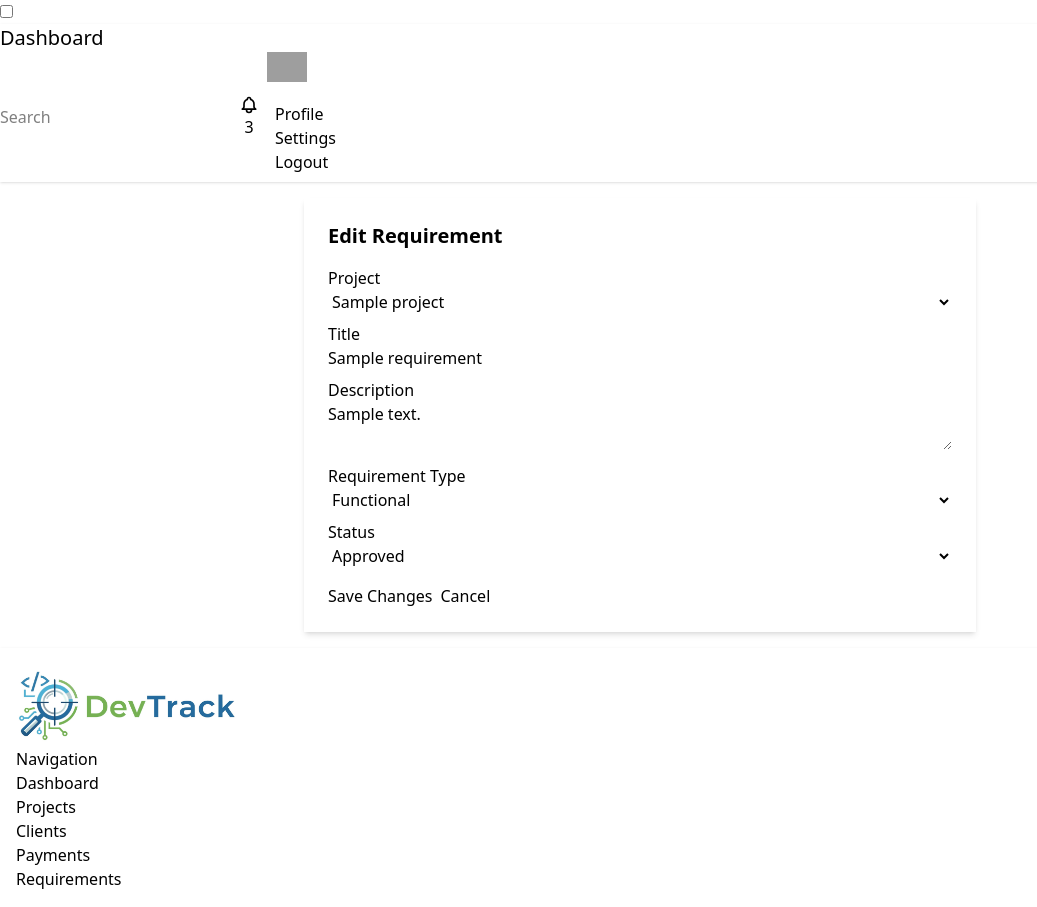
After one commit to Watakaian/Software_Project_Manager, a Django app: page /projects/requirement/1/edit/ in a window 1280 px wide. The commit adds this page. Shown: the whole page, without its empty margins (0-1037 px from the left). Run offline with Django 5.2, Linux system fonts and the light colour scheme; tables that the repository leaves empty hold one stand-in row (values such as "Sample post"); some libraries are stand-ins or nearby versions; grey boxes are pictures that could not be loaded.

Commit message:
Added Requirement Update Functionality

```diff
--- a/projects/templates/projects/partials/requirement_row.html
+++ b/projects/templates/projects/partials/requirement_row.html
@@ -7,7 +7,7 @@
         <a href="{% url 'projects:requirement_detail' requirement.pk %}" class="btn btn-xs btn-primary">
             View
         </a>
-        <a href="{% url 'projects:list'  %}" class="btn btn-xs btn-outline">
+        <a href="{% url 'projects:edit_requirement' requirement.pk  %}" class="btn btn-xs btn-outline">
             Edit
         </a>
     </td>
--- a/projects/templates/projects/requirement_detail.html
+++ b/projects/templates/projects/requirement_detail.html
@@ -22,7 +22,7 @@
 
     <div class="mt-6 flex gap-2">
       <a href="{% url 'projects:requirement_list' %}" class="btn btn-sm">Back to Requirements</a>
-      <a href="{% url 'projects:list' %}" class="btn btn-sm btn-primary">Edit</a>
+      <a href="{% url 'projects:edit_requirement' requirement.pk %}" class="btn btn-sm btn-primary">Edit</a>
       <!-- Delete Button -->
       <button @click="deleteRequirementModal = true" class="btn btn-sm btn-error">Delete</button>
 
@@ -42,7 +42,6 @@
         </div>
       </div>
 
-
     </div>
   </div>
 </div>
--- /dev/null
+++ b/projects/templates/projects/requirement_update_form.html
@@ -0,0 +1,74 @@
+{% extends "dashboard/base.html" %}
+
+
+{% block title %}
+    Update {{requirement.title}}
+{% endblock title %}
+
+
+{% block content %}
+<div class="max-w-2xl mx-auto">
+  <div class="card bg-base-100 shadow-md p-6">
+    <h2 class="text-xl font-bold mb-4">Edit Requirement</h2>
+
+    <form method="POST">
+      {% csrf_token %}
+
+        <!-- Project -->
+      <div class="form-control mb-2">
+        <label class="label"><span class="label-text">Project</span></label>
+        <select name="project" class="select select-bordered w-full" required>
+          {% for project in projects %}
+            <option value="{{ project.id }}" {% if project.id == requirement.project.id %}selected{% endif %}>
+              {{ project.title }}
+            </option>
+          {% endfor %}
+        </select>
+      </div>
+
+      <!-- Title -->
+      <div class="form-control mb-2">
+        <label class="label"><span class="label-text">Title</span></label>
+        <input type="text" name="title" class="input input-bordered w-full"
+               value="{{ requirement.title }}" required>
+      </div>
+
+      <!-- Description -->
+      <div class="form-control mb-2">
+        <label class="label"><span class="label-text">Description</span></label>
+        <textarea name="description" class="textarea textarea-bordered w-full">{{ requirement.description }}</textarea>
+      </div>
+
+      <!-- Requirement type -->
+      <div class="form-control mb-2">
+        <label class="label"><span class="label-text">Requirement Type</span></label>
+        <select name="requirement_type" class="select select-bordered w-full" required>
+          {% for value, label in requirement.TYPE_CHOICES %}
+            <option value="{{ value }}" {% if requirement.requirement_type == value %}selected{% endif %}>
+              {{ label }}
+            </option>
+          {% endfor %}
+        </select>
+      </div>
+
+      <!-- Status -->
+      <div class="form-control mb-2">
+        <label class="label"><span class="label-text">Status</span></label>
+        <select name="status" class="select select-bordered w-full" required>
+          {% for value, label in requirement.STATUS_CHOICES %}
+            <option value="{{ value }}" {% if requirement.status == value %}selected{% endif %}>
+              {{ label }}
+            </option>
+          {% endfor %}
+        </select>
+      </div>
+
+      <!-- Actions -->
+      <div class="mt-4 flex gap-2">
+        <button type="submit" class="btn btn-primary">Save Changes</button>
+        <a href="{% url 'projects:requirement_detail' requirement.pk %}" class="btn">Cancel</a>
+      </div>
+    </form>
+  </div>
+</div>
+{% endblock %}
--- a/projects/urls.py
+++ b/projects/urls.py
@@ -15,5 +15,6 @@ urlpatterns = [
     path("requirement_list/", views.requirement_list, name="requirement_list"),
     path("requirement/create/", views.create_requirement, name="create_requirement"),
     path("requirement/<int:pk>/",views.RequirementDetailView.as_view(), name="requirement_detail"),
-    path("requirement/<int:pk>/delete/", views.RequirementDeleteView.as_view(), name="delete_requirement")
+    path("requirement/<int:pk>/delete/", views.RequirementDeleteView.as_view(), name="delete_requirement"),
+    path("requirement/<int:pk>/edit/", views.RequirementUpdateView.as_view(), name="edit_requirement"),
 ]
--- a/projects/views.py
+++ b/projects/views.py
@@ -74,9 +74,21 @@ class RequirementDetailView(DetailView):
 
 class RequirementUpdateView(UpdateView):
     model = Requirement
-    fields = ["","","","",""]
+    fields = ["project","title","description","requirement_type","status"]
     template_name = "projects/requirement_update_form.html"
     context_object_name = "requirement"
+
+    def get_success_url(self):
+        return reverse_lazy("projects:requirement_detail",kwargs={"pk":self.object.pk})
+
+    def get_context_data(self, **kwargs):
+        context = super().get_context_data(**kwargs)
+        context["projects"] = Project.objects.all()
+        return context
+
+
+    def __str__(self):
+        return f"{self.title} ({self.get_requirement_type_display()})"
 
 
 class RequirementDeleteView(DeleteView):
```
